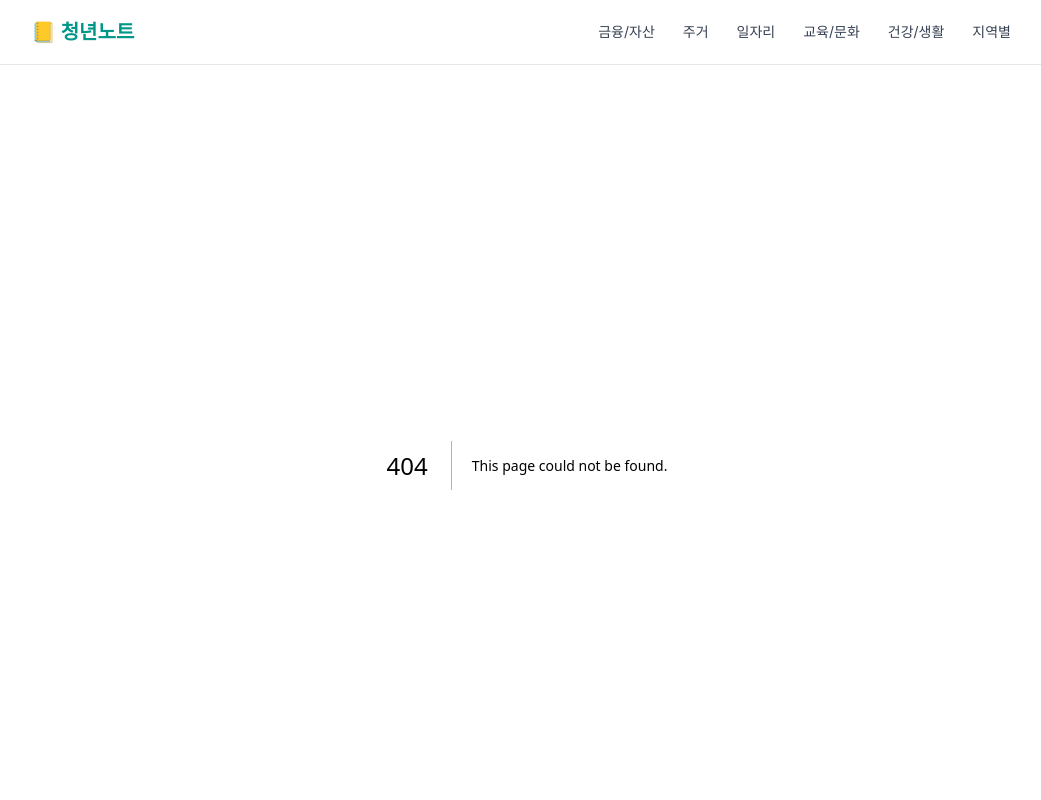
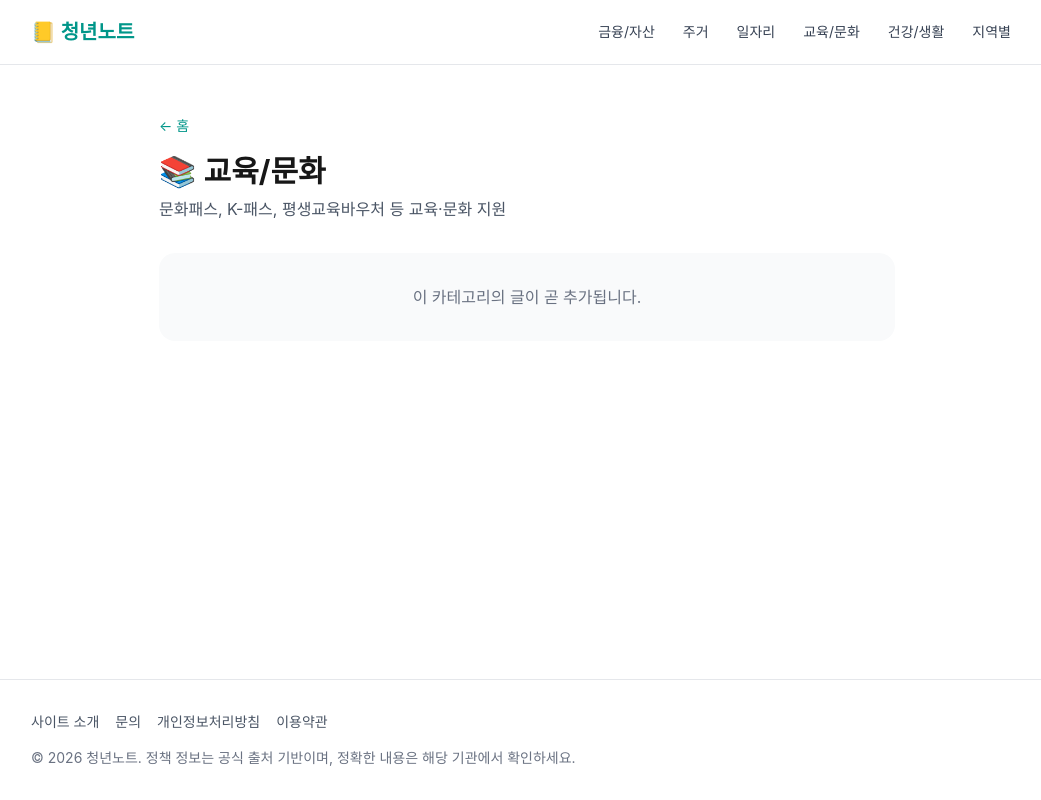
Before and after one commit to hamaraman/ynote, a Next.js app: page /category/edu in a window 1280 px wide. Before the commit this address had no page. Shown: the top 800 px of the page, without its empty margins (113-1154 px from the left). Built offline with nearby package versions, Linux system fonts and the light colour scheme.

Commit message:
Add category pages with policy filtering

```diff
--- /dev/null
+++ b/app/category/[slug]/page.tsx
@@ -0,0 +1,76 @@
+import { notFound } from "next/navigation";
+import Link from "next/link";
+import type { Metadata } from "next";
+import { getAllPolicies } from "@/lib/posts";
+
+const categories = {
+    finance: { name: "금융/자산", icon: "💰", description: "청년도약계좌, 청약통장, 소득공제펀드 등 자산 형성에 도움 되는 정책" },
+    housing: { name: "주거", icon: "🏠", description: "월세 지원, 전세 자금 대출, 청년 주택 등 주거 관련 혜택" },
+    job: { name: "일자리", icon: "💼", description: "내일배움카드, 구직활동지원금, 채움공제 등 취업·창업 지원" },
+    edu: { name: "교육/문화", icon: "📚", description: "문화패스, K-패스, 평생교육바우처 등 교육·문화 지원" },
+    life: { name: "건강/생활", icon: "🏥", description: "마음건강바우처, 청년몽땅정보통 등 건강·생활 지원" },
+    region: { name: "지역별 혜택", icon: "📍", description: "서울, 경기, 부산 등 지자체별 청년 사업" },
+};
+
+export function generateStaticParams() {
+    return Object.keys(categories).map((slug) => ({ slug }));
+}
+
+export async function generateMetadata({
+                                           params,
+                                       }: {
+    params: Promise<{ slug: string }>;
+}): Promise<Metadata> {
+    const { slug } = await params;
+    const cat = categories[slug as keyof typeof categories];
+    if (!cat) return {};
+    return {
+        title: cat.name,
+        description: `${cat.name} 카테고리 - ${cat.description}`,
+    };
+}
+
+export default async function CategoryPage({
+                                               params,
+                                           }: {
+    params: Promise<{ slug: string }>;
+}) {
+    const { slug } = await params;
+    const cat = categories[slug as keyof typeof categories];
+    if (!cat) notFound();
+
+    const policies = getAllPolicies().filter((p) => p.categorySlug === slug);
+
+    return (
+        <div className="max-w-3xl mx-auto px-4 py-12">
+            <Link href="/" className="text-sm text-teal-600 hover:underline">
+                ← 홈
+            </Link>
+            <h1 className="text-3xl font-bold mt-4 mb-2">
+                {cat.icon} {cat.name}
+            </h1>
+            <p className="text-gray-600 mb-8">{cat.description}</p>
+
+            {policies.length === 0 ? (
+                <div className="bg-gray-50 rounded-2xl p-8 text-center text-gray-500">
+                    <p>이 카테고리의 글이 곧 추가됩니다.</p>
+                </div>
+            ) : (
+                <ul className="divide-y divide-gray-200 border-y border-gray-200">
+                    {policies.map((p) => (
+                        <li key={p.slug}>
+                            <Link
+                                href={`/policy/${p.slug}`}
+                                className="block py-5 hover:text-teal-600 transition"
+                            >
+                                <h2 className="font-semibold mb-1">{p.title}</h2>
+                                <p className="text-sm text-gray-600">{p.description}</p>
+                                <p className="text-xs text-gray-400 mt-2">{p.date}</p>
+                            </Link>
+                        </li>
+                    ))}
+                </ul>
+            )}
+        </div>
+    );
+}
```
